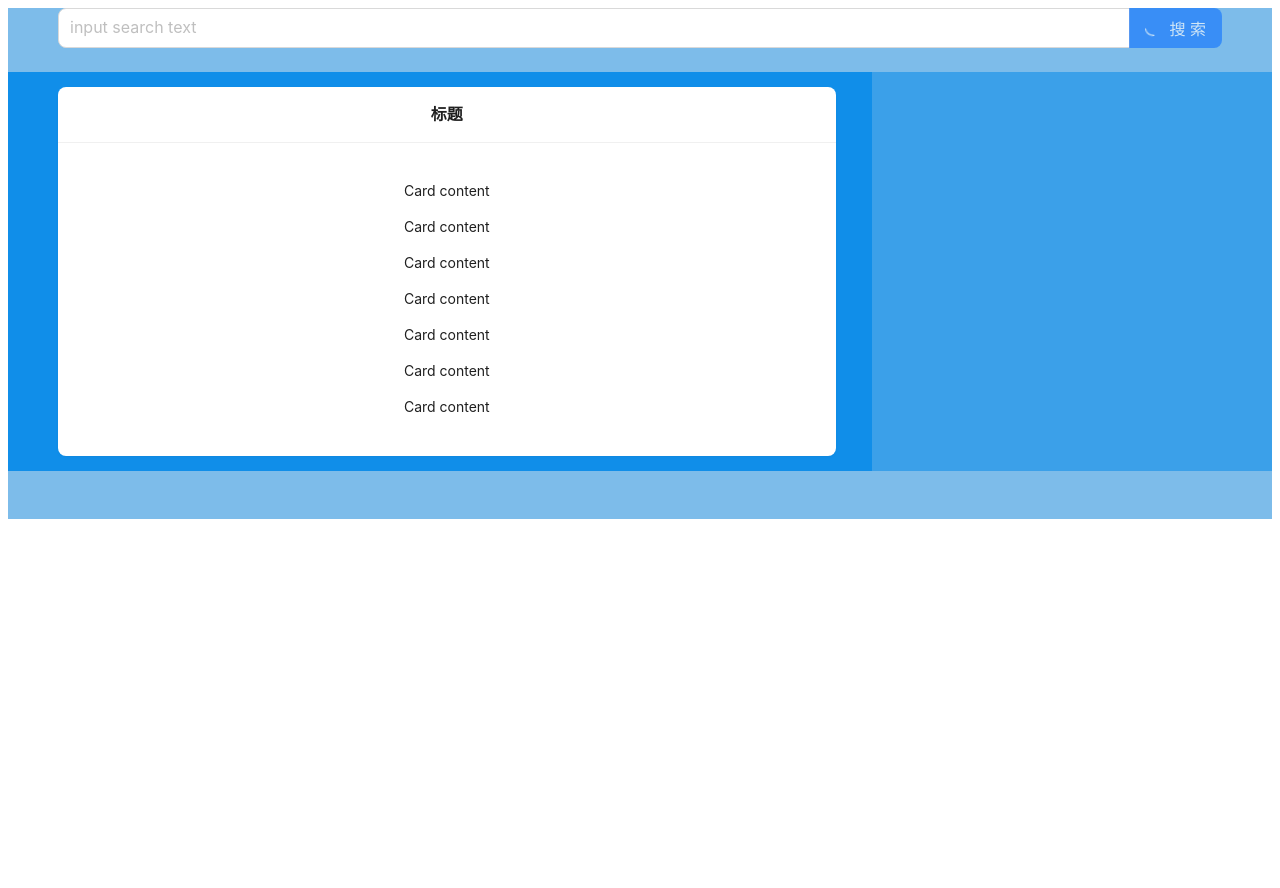
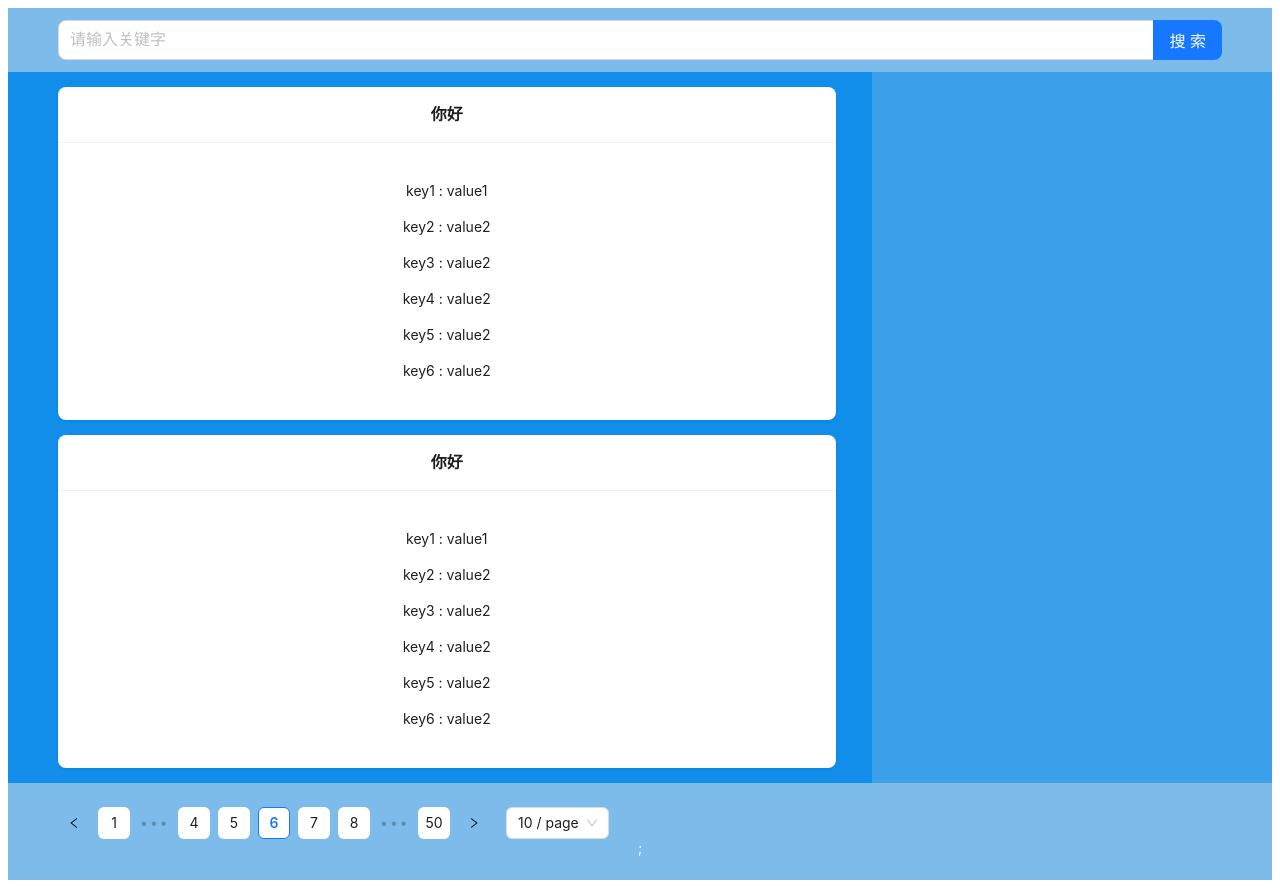
Before and after one commit to yuanshuai1122/gyyx-search, a React (Create React App) app in the folder search-front/: page / in a window 1280 px wide. Before the commit the page ends 800 px from the top, so only its background shows below. Built offline with nearby package versions, Linux system fonts and the light colour scheme.

Commit message:
布局调整

```diff
--- a/search-front/src/components/App.tsx
+++ b/search-front/src/components/App.tsx
@@ -1,10 +1,37 @@
-import React from 'react';
+import React, {ReactNode} from 'react';
 import SearchLayout from "./SearchLayout";
 import SearchCard from "./SearchCard";
 import SearchInput from "./SearchInput";
+import SearchPagination from "./SearchPagination";
 const App: React.FC = () => {
 
 
+
+    const contents: ReactNode[] = [
+        <SearchCard title={"你好"} contents={
+            new Map([
+            ["key1", "value1"],
+            ["key2", "value2"],
+            ["key3", "value2"],
+            ["key4", "value2"],
+            ["key5", "value2"],
+            ["key6", "value2"],
+            ])
+        }/>,
+        <SearchCard title={"你好"} contents={
+            new Map([
+                ["key1", "value1"],
+                ["key2", "value2"],
+                ["key3", "value2"],
+                ["key4", "value2"],
+                ["key5", "value2"],
+                ["key6", "value2"],
+            ])
+        }/>
+
+
+
+    ];
 
 
     return (
@@ -13,8 +40,11 @@ const App: React.FC = () => {
             header={
             <SearchInput/>
             }
-            content={
-                <SearchCard/>
+            contents={
+                contents
+            }
+            footer={
+            <SearchPagination defaultCurrent={6} total={500}/>
             }
         />
 
--- a/search-front/src/components/SearchCard/index.tsx
+++ b/search-front/src/components/SearchCard/index.tsx
@@ -1,21 +1,38 @@
-import React from 'react';
-import {Card} from "antd";
+import React, {ReactNode, useEffect} from 'react';
+import {Card, Space, Tag} from "antd";
 
-const SearchCard: React.FC  = () => {
+const contentList = (contentMap: Map<string, string>): ReactNode[] => {
+    const contentList: ReactNode[] = [];
+    contentMap.forEach((value, key) => {
+        const pNode: ReactNode =
+            <p>
+                {key + " : " + value}
+            </p>
+        contentList.push(pNode)
+    })
+
+    return contentList
+}
+
+
+interface Props {
+    title: string,
+    contents: Map<string, string>
+}
+const SearchCard  = (props: Props) => {
+
+    const {title, contents} = props
+
     return (
         <>
             <Card
-                title="标题"
+                title = {title}
                 bordered={false} style={{width: '90%', marginLeft: 50, marginBottom: 15, marginTop: 15}}
                 hoverable={true}
             >
-                <p>Card content</p>
-                <p>Card content</p>
-                <p>Card content</p>
-                <p>Card content</p>
-                <p>Card content</p>
-                <p>Card content</p>
-                <p>Card content</p>
+                {
+                    contentList(contents).map(item => item)
+                }
             </Card>
         </>
     );
--- a/search-front/src/components/SearchInput/index.tsx
+++ b/search-front/src/components/SearchInput/index.tsx
@@ -4,7 +4,10 @@ import Search from "antd/es/input/Search";
 const SearchInput = () => {
     return (
         <>
-            <Search placeholder="input search text" enterButton="搜索" size="large" loading />
+            <Search
+                placeholder="请输入关键字"
+                enterButton="搜索"
+                size="large" />
         </>
     );
 };
--- a/search-front/src/components/SearchLayout/index.tsx
+++ b/search-front/src/components/SearchLayout/index.tsx
@@ -6,6 +6,8 @@ const { Header, Footer, Sider, Content } = Layout;
 
 const headerStyle: React.CSSProperties = {
     textAlign: 'center',
+    display: 'flex',
+    alignItems: 'center',
     color: '#fff',
     height: 64,
     paddingInline: 50,
@@ -34,14 +36,14 @@ const footerStyle: React.CSSProperties = {
 
 interface Props {
     header?: ReactNode
-    content?: ReactNode
+    contents?: ReactNode[]
     sider?: ReactNode
     footer?: ReactNode
 }
 
 const SearchLayout = (props: Props) => {
 
-    const {header, content, sider, footer} = props
+    const {header, contents, sider, footer} = props
 
 
     return(
@@ -52,7 +54,9 @@ const SearchLayout = (props: Props) => {
                 </Header>
                 <Layout hasSider>
                     <Content style={contentStyle}>
-                        {content}
+                        {contents?.map((item, index)=> {
+                            return item;
+                        })}
                     </Content>
                     <Sider
                         width={400}
--- /dev/null
+++ b/search-front/src/components/SearchPagination/index.tsx
@@ -0,0 +1,20 @@
+import React from 'react';
+import {Pagination} from "antd";
+
+
+interface Props {
+    defaultCurrent: number,
+    total: number
+}
+const SearchPagination = (props: Props) => {
+
+    const {defaultCurrent, total} = props
+
+    return (
+        <>
+            <Pagination defaultCurrent={defaultCurrent} total={total} />;
+        </>
+    );
+};
+
+export default SearchPagination;
```
Also changed, not shown: 1 other file (tests, documents, lock files or other folders).
